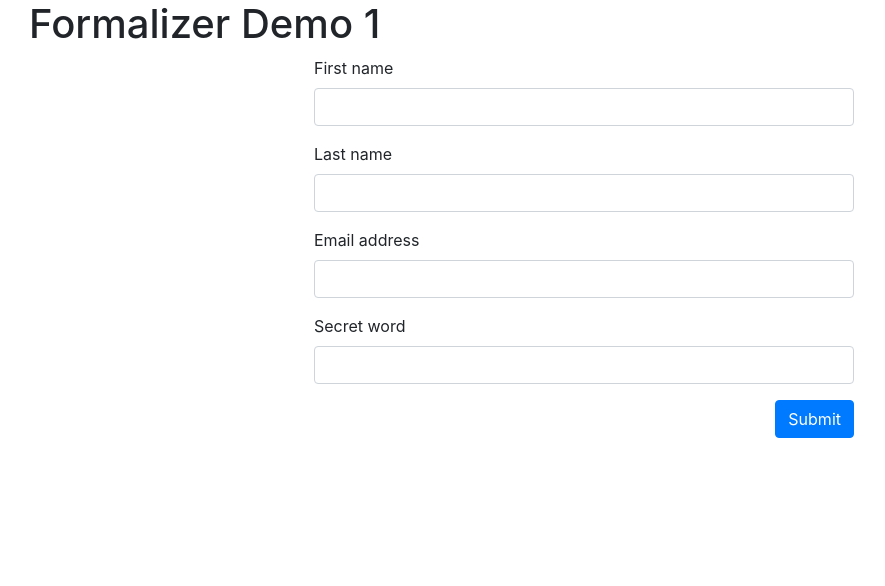
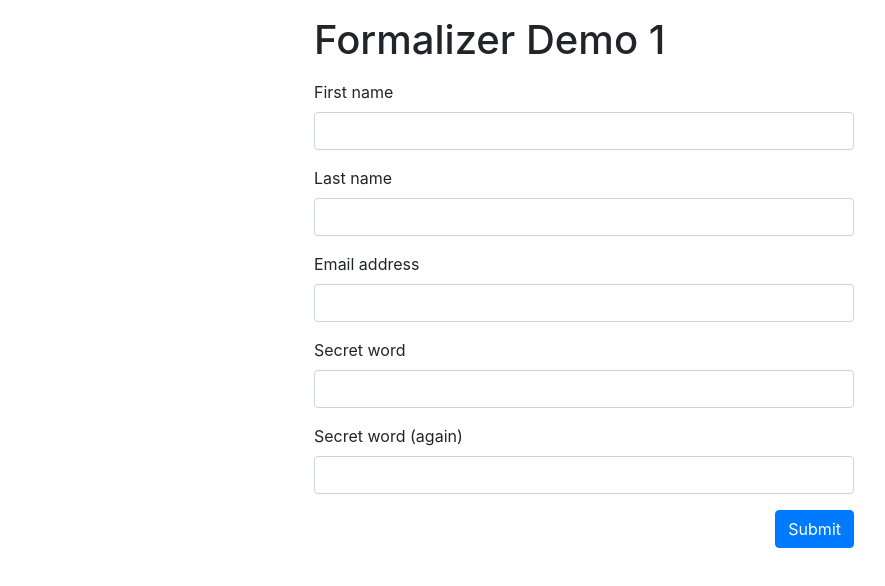
Before and after one commit to edkirin/formalizer, a website built with webpack: page index.html in a window 1280 px wide. Shown: the whole page, without its empty margins (56-941 px from the left). Built offline with nearby package versions, Linux system fonts and the light colour scheme.

Commit message:
tweaked demo1 example

```diff
--- a/index.html
+++ b/index.html
@@ -11,10 +11,11 @@
 </head>
 <body>
     <div class="container">
-        <h1>Formalizer Demo 1</h1>
-
         <div class="row">
             <div class="col-sm-6 offset-sm-3">
+                <h1 class="mt-3 mb-3">
+                    Formalizer Demo 1
+                </h1>
                 <form id="myform" method="post" action="#">
                     <div class="form-group">
                         <label>
@@ -32,18 +33,26 @@
                         <label>
                             Email address
                         </label>
-                        <input type="text" class="form-control" name="xxemail" required>
+                        <input type="email" class="form-control" name="email" required>
                     </div>
                     <div class="form-group">
                         <label>
                             Secret word
                         </label>
-                        <input type="password" class="form-control" name="password" required>
+                        <input type="password" class="form-control" name="password1" id="password1" data-validate-equalto="#password2" required>
+                    </div>
+                    <div class="form-group">
+                        <label>
+                            Secret word (again)
+                        </label>
+                        <input type="password" class="form-control" name="password2" id="password2" data-validate-equalto="#password1" required>
                     </div>
 
-                    <button type="submit" class="btn btn-primary float-right">
-                        Submit
-                    </button>
+                    <p class="text-right">
+                        <button type="submit" class="btn btn-primary">
+                            Submit
+                        </button>
+                    </p>
                 </form>
             </div>
         </div>
```
